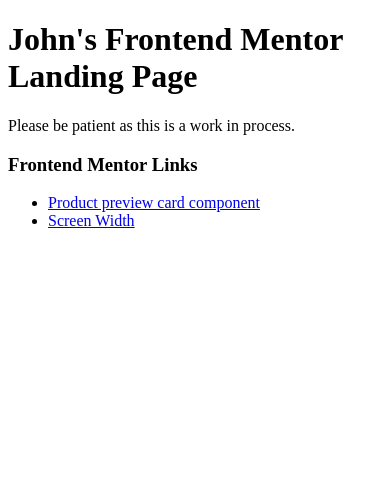
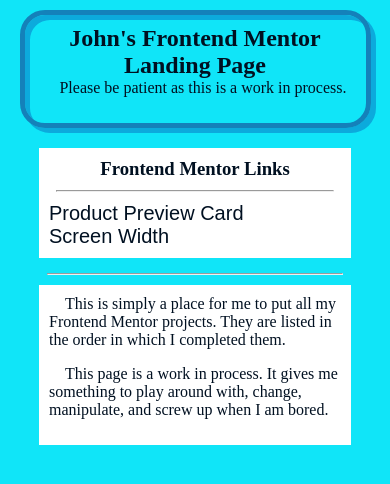
Before and after one commit to MadArtistPhoto/FM-Landing-Page, a plain HTML site: page index.html in a window 390 px wide. Drawn offline with Linux system fonts and the light colour scheme.

Commit message:
Basic responsive layout

```diff
--- a/index.html
+++ b/index.html
@@ -7,7 +7,7 @@
         <meta http-equiv="X-UA-Compatible" content="IE=edge">
         <meta name="viewport" content="width=device-width, initial-scale=1.0">
         <title>Frontend Mentor Landing Page</title>
-        <link rel="stylesheet" href="styles.css">
+        <link rel="stylesheet" href="landingpage.css">
 
     </head>
 
@@ -15,17 +15,25 @@
 
         <div id="container">
 
-            <h1 class="center">John's Frontend Mentor Landing Page</h1>
+            <header>
 
+                <h2 class="center">John's Frontend Mentor</h2>
+                <h2 class="center">Landing Page</h2>
                 <p class="center">Please be patient as this is a work in process.</p>
 
+            </header>
+
+            <main>
+
             <nav>
-                <h3>Frontend Mentor Links</h3>
+                    <h3 class="center">Frontend Mentor Links</h3>
+
+                    <hr>
 
                     <ul>
                         <li>
                             <a href="https://madartistphoto.github.io/product-preview-card/" target="_blank">
-                        Product preview card component
+                             Product Preview Card
                             </a>
                         </li>
 
@@ -39,6 +47,19 @@
 
                 </nav>
 
+                <hr>
+
+                <article>
+                    <p>
+                        This is simply a place for me to put all my Frontend Mentor projects. They are listed in the order in which I completed them.
+                    </p>
+                    <p>
+                        This page is a work in process. It gives me something to play around with, change, manipulate, and screw up when I am bored.
+                    </p>
+                </article>
+
+            </main>
+
         </div>
 
     </body>
--- a/landingpage.css
+++ b/landingpage.css
@@ -2,11 +2,15 @@
 
 :root
 {
-    --color: #7d2;
-    --container-background: #e6a;
+    --color: #001021;
+    --container-background: #10e5f8;
+    --shadow-color: #0caadc;
+    --border-color: #1481ba;
     --main-background: #fff;
     --main-border: #ff0000;
     --font-size: 16px;
+    margin: 0px;
+    padding: 0px;
 }
 
 *,::before, ::after
@@ -15,21 +19,106 @@
     margin: 0px;
     padding: 0px;
 }
-.container
+
+#container
 {
 background-color: var(--container-background);
 color: var(--color);
 height: 100vh;
 width: 100vw;
-display: flex;
-justify-content: center;
-align-items: center;
+margin: 0px;
+padding: 10px 0px 0px 0px;
 }
 
 main
 {
+}
+
+.center
+{
+    text-align: center;
+}
+
+header
+{
+    width: 90%;
+    margin: auto;
+    margin-bottom: 20px;
+    padding: 10px;
+    border: 5px solid var(--border-color);
+    border-radius: 25px;
+    box-shadow: 5px 5px 0px var(--shadow-color), inset 5px 5px 0px var(--shadow-color);
+
+}
+
+main
+{
+    display: flex;
+    flex-direction: column;
+    margin: auto;
     width: 80%;
-    height: 80%;
+}
+
+nav, article
+{
+    padding: 10px;
+    margin-bottom: 5px;
     background-color: var(--main-background);
-    border: 3px solid var(--main-border);
 }
+
+li
+{
+    list-style: none;
+}
+
+a
+{
+    text-decoration: none;
+    color: var(--color);
+    font-family: Arial, Helvetica, sans-serif;
+    font-size: 20px;
+}
+
+a:hover
+{
+    color: var(--main-background);
+    background-color: var(--color);
+    border-radius: 5px;
+}
+
+p
+{
+    text-indent: 1rem;
+    margin-bottom: 1rem;
+}
+
+hr
+{
+    width: 95%;
+    margin: 10px auto;
+}
+
+@media screen and (min-width: 600px)
+{
+    #container
+    {
+        background-color: yellow;
+    }
+
+    main
+    {
+        flex-direction: row;
+        justify-content: space-between;
+    }
+
+    hr
+    {
+        display: none;
+    }
+
+    nav, article
+    {
+        width: 49%;
+        border: 2px solid var(--border-color);
+    }
+}
```
Lines whose indentation alone changed are shown as unchanged.
